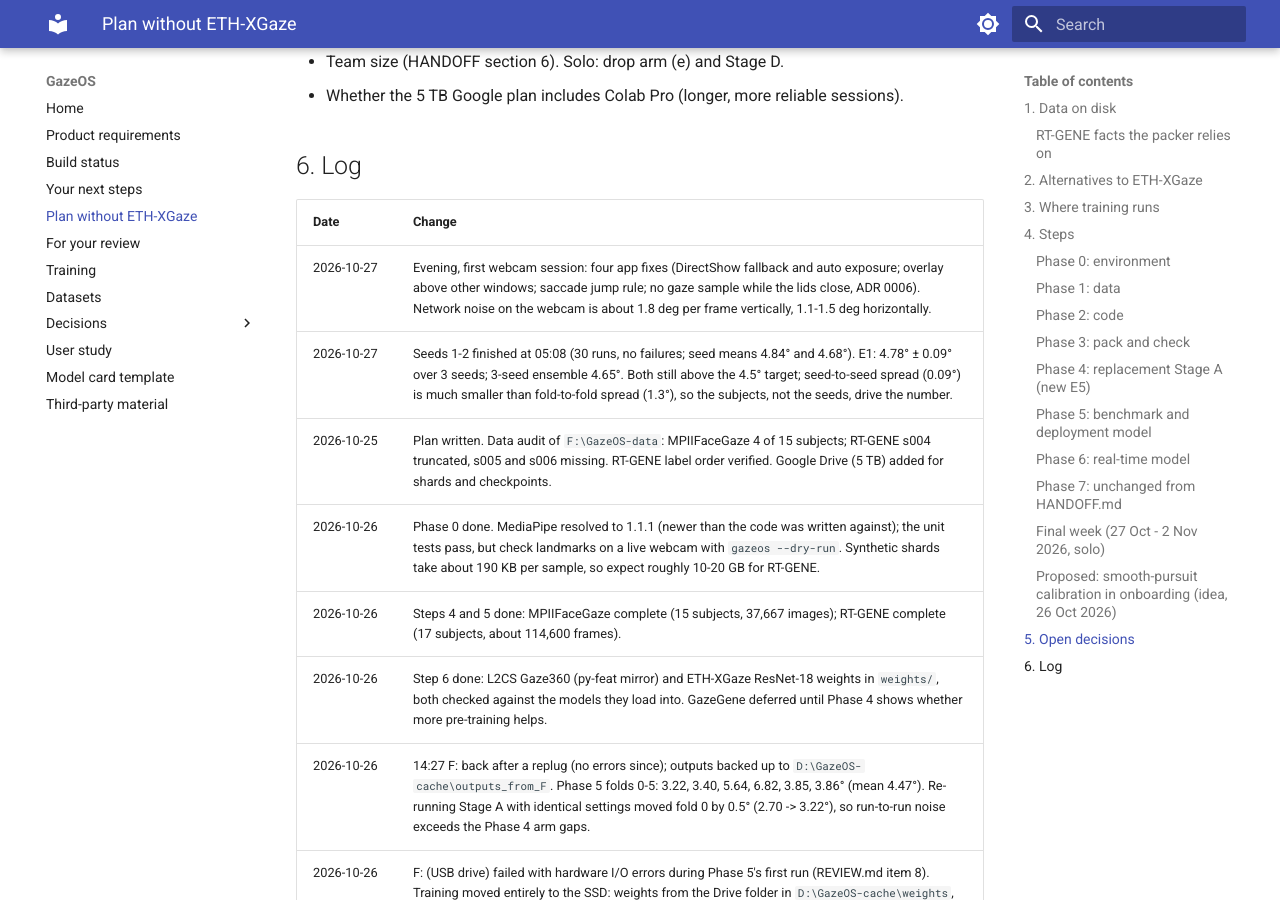
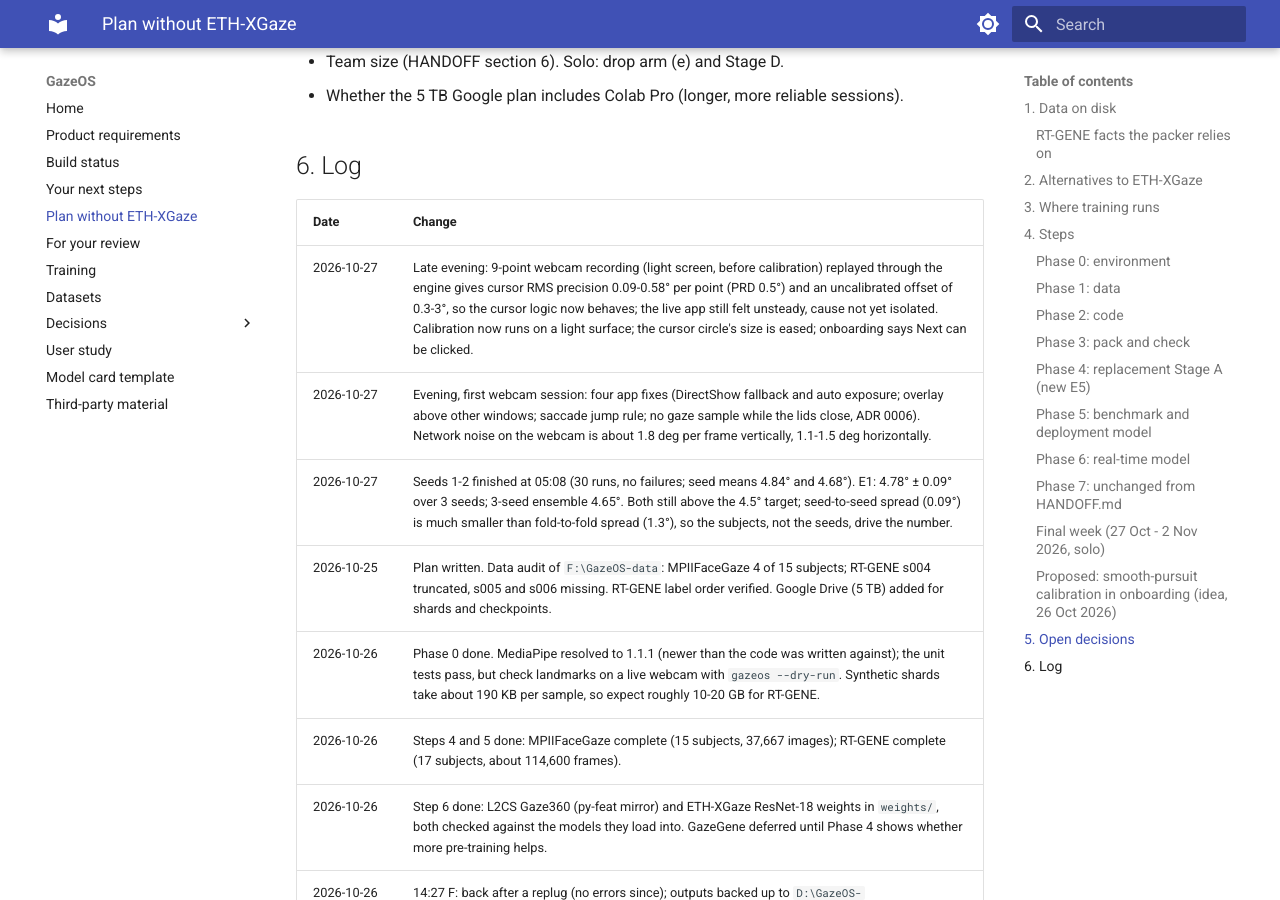
Before and after one commit to deep-9549/Gaze-Os, an MkDocs documentation site: the page built from docs/PLAN.md, in a window 1280 px wide and 900 px high, scrolled down 8846 px. Built offline with MkDocs 1.6.1 and Material for MkDocs 9.7.7, drawn with Linux system fonts in a browser that asks for light colours.

Commit message:
docs(plan): 9-point webcam replay results
Co-Authored-By: Claude <noreply@anthropic.com>

```diff
--- a/docs/PLAN.md
+++ b/docs/PLAN.md
@@ -200,6 +200,7 @@ clustered at 9 points.
 
 | Date | Change |
 | --- | --- |
+| 2026-10-27 | Late evening: 9-point webcam recording (light screen, before calibration) replayed through the engine gives cursor RMS precision 0.09-0.58° per point (PRD 0.5°) and an uncalibrated offset of 0.3-3°, so the cursor logic now behaves; the live app still felt unsteady, cause not yet isolated. Calibration now runs on a light surface; the cursor circle's size is eased; onboarding says Next can be clicked. |
 | 2026-10-27 | Evening, first webcam session: four app fixes (DirectShow fallback and auto exposure; overlay above other windows; saccade jump rule; no gaze sample while the lids close, ADR 0006). Network noise on the webcam is about 1.8 deg per frame vertically, 1.1-1.5 deg horizontally. |
 | 2026-10-27 | Seeds 1-2 finished at 05:08 (30 runs, no failures; seed means 4.84° and 4.68°). E1: 4.78° ± 0.09° over 3 seeds; 3-seed ensemble 4.65°. Both still above the 4.5° target; seed-to-seed spread (0.09°) is much smaller than fold-to-fold spread (1.3°), so the subjects, not the seeds, drive the number. |
 | 2026-10-25 | Plan written. Data audit of `F:\GazeOS-data`: MPIIFaceGaze 4 of 15 subjects; RT-GENE s004 truncated, s005 and s006 missing. RT-GENE label order verified. Google Drive (5 TB) added for shards and checkpoints. |
```
